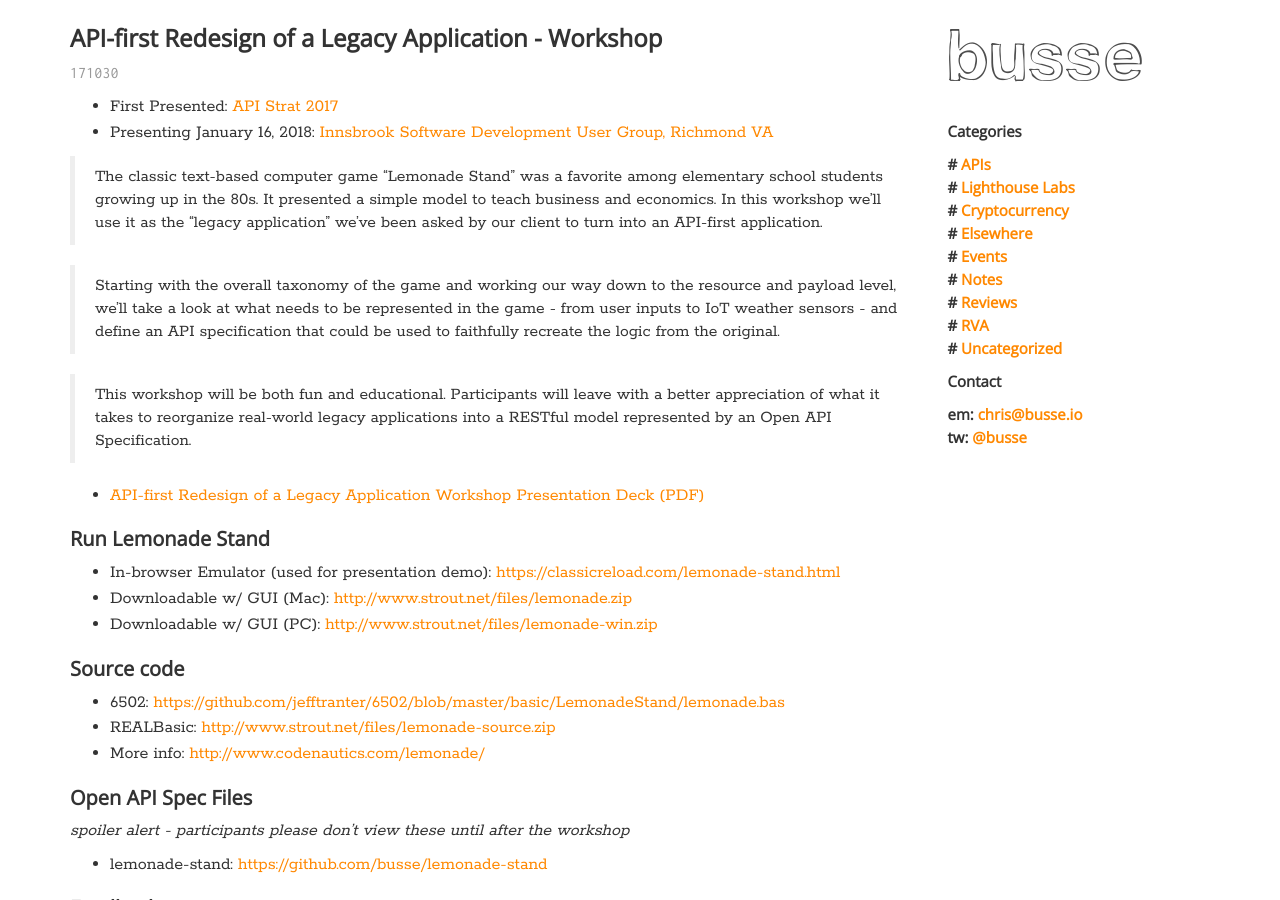
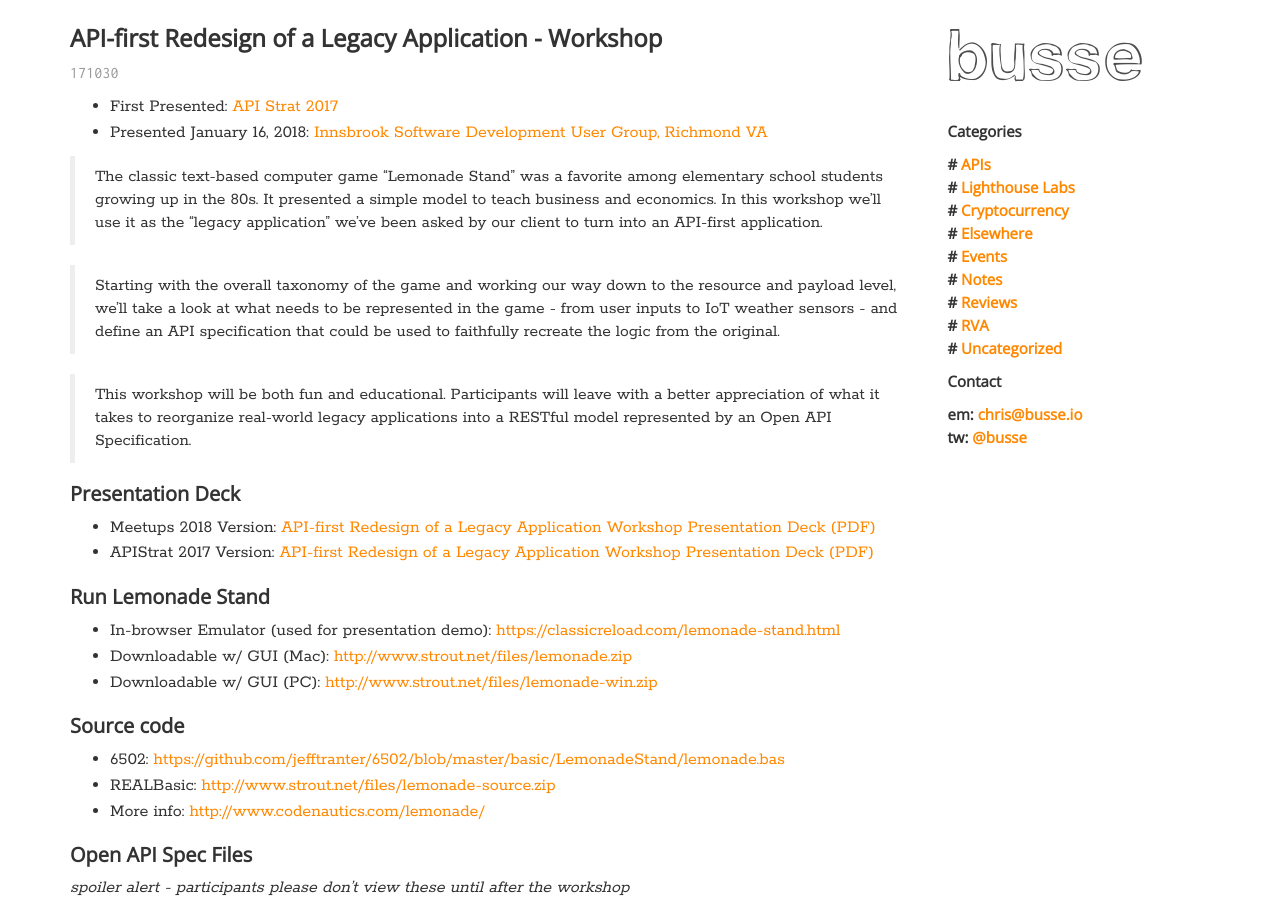
Before and after one commit to busse/busse-io-2, a Jekyll site: the page built from _posts/2017-10-31-Lemonade-Stand-Workshop.md, in a window 1280 px wide and 900 px high. Built offline with Jekyll 4.4.1, drawn with Linux system fonts in a browser that asks for light colours; nearby versions of some CDN libraries; comment, search, counter and statistics services are not loaded.

Commit message:
LS Jan 2018 Update

```diff
--- a/_posts/2017-10-31-Lemonade-Stand-Workshop.md
+++ b/_posts/2017-10-31-Lemonade-Stand-Workshop.md
@@ -5,7 +5,7 @@ category: Events
 ---
 
   - First Presented: [API Strat 2017](https://apistrat17.sched.com/event/f490266630e6b8ef151776c131c8ba17)
-  - Presenting January 16, 2018: [Innsbrook Software Development User Group, Richmond VA](https://www.meetup.com/Innsbrook-Software-Development-User-Group/events/245235993/)
+  - Presented January 16, 2018: [Innsbrook Software Development User Group, Richmond VA](https://www.meetup.com/Innsbrook-Software-Development-User-Group/events/245235993/)
 
 > The classic text-based computer game "Lemonade Stand" was a favorite among elementary school students growing up in the 80s. It presented a simple model to teach business and economics. In this workshop we'll use it as the "legacy application" we've been asked by our client to turn into an API-first application.
 
@@ -13,7 +13,10 @@ category: Events
 
 > This workshop will be both fun and educational. Participants will leave with a better appreciation of what it takes to reorganize real-world legacy applications into a RESTful model represented by an Open API Specification.
 
-  - [API-first Redesign of a Legacy Application Workshop Presentation Deck (PDF)](https://schd.ws/hosted_files/apistrat17/55/APIStrat2017-Busse-Legacy-App-Lemonade-Stand.pdf)
+## Presentation Deck
+
+  - Meetups 2018 Version: [API-first Redesign of a Legacy Application Workshop Presentation Deck (PDF)](/assets/decks/2018Meetups-Busse-Legacy-App-Lemonade-Stand-Facilitator.pdf)
+  - APIStrat 2017 Version: [API-first Redesign of a Legacy Application Workshop Presentation Deck (PDF)](https://schd.ws/hosted_files/apistrat17/55/APIStrat2017-Busse-Legacy-App-Lemonade-Stand.pdf)
 
 
 ## Run Lemonade Stand
--- a/index.html
+++ b/index.html
@@ -24,8 +24,6 @@ layout: default-four
 	<div class="col-xs-12 col-md-12">
 		<h2><img src="/assets/np/eggtimer-noun_1068771_cc-128.png" width=32>now</h2>
 		<ul>
-			<li><strong><a href="/Lemonade-Stand-Workshop/">Lemonade Stand Links</a></strong></li>
-		<li><a href="https://www.meetup.com/Innsbrook-Software-Development-User-Group/events/245235993/">I'll be givng my "API-first Redesign of a Legacy Application (aka "Lemonade Stand") workshop on January 16, 2018 at the Innsbrook Software Development User Group Meetup, Richmond, VA</a></li>
 		<li>We are hiring API developers and DevOps Engineers at <a href="http://apivista.com">APIvista</a>!</li>
 
 
```
Also changed, not shown: 1 other file.
